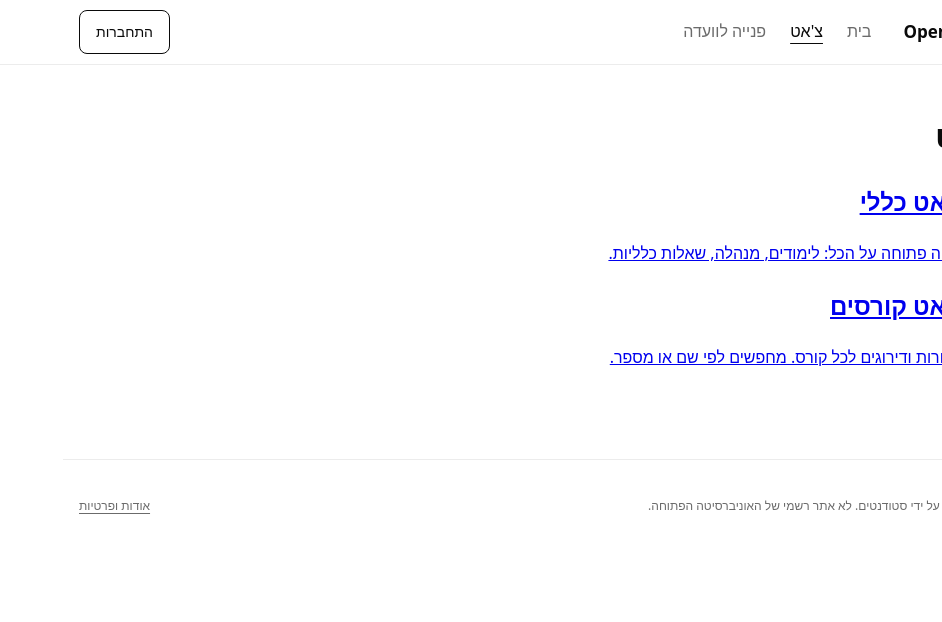
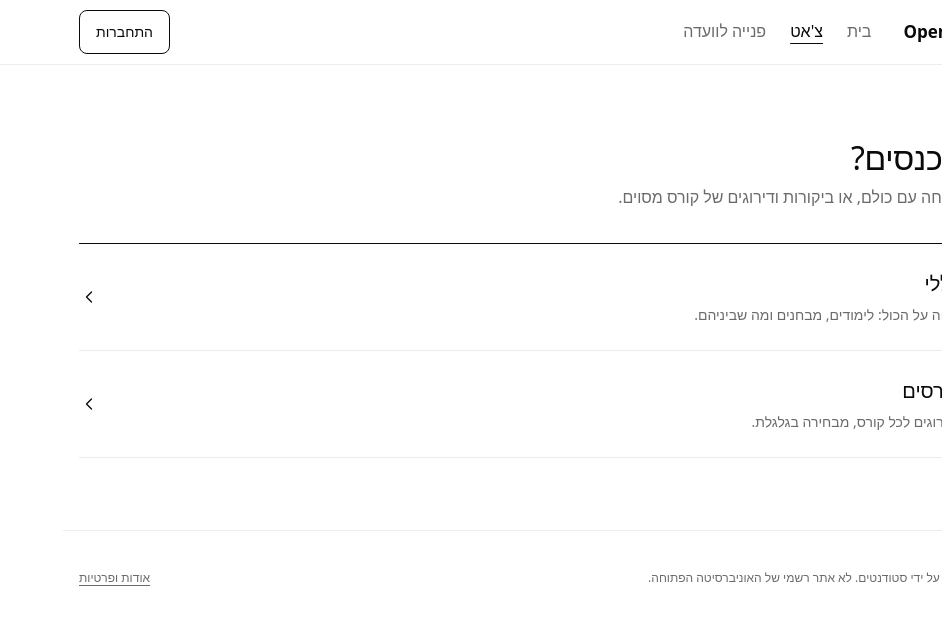
Before and after one commit to Shilo-Wexler/openu-physics-hub, a React (Vite) app in the folder public-frontend/: page /chat in a window 1280 px wide. Shown: the top 622 px of the page, without its empty margins (338-1280 px from the left). Built offline with nearby package versions, Linux system fonts and the light colour scheme; no server answers.

Commit message:
Design the chat hub and share link rows with the home page

```diff
--- /dev/null
+++ b/public-frontend/src/features/chat/ChatHubPage.module.css
@@ -0,0 +1,30 @@
+/* The top of /chat: a small line, a light title and one line about the choice,
+   like the home page's opening but smaller. */
+.header {
+  display: flex;
+  flex-direction: column;
+  gap: var(--space-2);
+  padding-block: var(--space-4) var(--space-5);
+}
+
+.eyebrow {
+  margin: 0;
+  font-size: var(--text-xs);
+  font-weight: var(--weight-medium);
+  letter-spacing: 0.08em;
+  color: var(--color-text-muted);
+}
+
+.title {
+  margin: 0;
+  font-size: var(--text-xl);
+  font-weight: var(--weight-light);
+  line-height: 1.15;
+  letter-spacing: -0.01em;
+}
+
+.lead {
+  margin: 0;
+  font-size: var(--text-md);
+  color: var(--color-text-muted);
+}
--- a/public-frontend/src/features/chat/ChatHubPage.tsx
+++ b/public-frontend/src/features/chat/ChatHubPage.tsx
@@ -1,30 +1,30 @@
-import { Link } from "react-router";
+/** /chat: where the reader picks the general chat or the course chats. */
 
 import { GENERAL_COURSE_ID } from "../../shared/api/chat";
+import LinkRows, { type LinkRow } from "../../shared/components/LinkRows";
 import { coursePath } from "./share";
+import styles from "./ChatHubPage.module.css";
 
-/** /chat: where the reader picks the general chat or the course chats. */
+// The same rows and words as on the home page, so each chat reads the same everywhere.
+const CHATS: LinkRow[] = [
+  {
+    to: coursePath(GENERAL_COURSE_ID),
+    title: "צ'אט כללי",
+    text: "שיחה פתוחה על הכול: לימודים, מבחנים ומה שביניהם.",
+  },
+  { to: "/courses", title: "צ'אט קורסים", text: "ביקורות ודירוגים לכל קורס, מבחירה בגלגלת." },
+];
+
 export default function ChatHubPage() {
   return (
     <>
-      <h1>צ'אט</h1>
-      {/* Plain links for now; the cards get their look in the design stage. */}
-      <nav aria-label="בחירת צ'אט">
-        <ul>
-          <li>
-            <Link to={coursePath(GENERAL_COURSE_ID)}>
-              <h2>צ'אט כללי</h2>
-              <p>שיחה פתוחה על הכל: לימודים, מנהלה, שאלות כלליות.</p>
-            </Link>
-          </li>
-          <li>
-            <Link to="/courses">
-              <h2>צ'אט קורסים</h2>
-              <p>ביקורות ודירוגים לכל קורס. מחפשים לפי שם או מספר.</p>
-            </Link>
-          </li>
-        </ul>
-      </nav>
+      <header className={styles.header}>
+        <p className={styles.eyebrow}>צ'אט</p>
+        <h1 className={styles.title}>לאן נכנסים?</h1>
+        <p className={styles.lead}>שיחה פתוחה עם כולם, או ביקורות ודירוגים של קורס מסוים.</p>
+      </header>
+
+      <LinkRows rows={CHATS} label="בחירת צ'אט" />
     </>
   );
 }
--- a/public-frontend/src/features/home/HomePage.module.css
+++ b/public-frontend/src/features/home/HomePage.module.css
@@ -31,60 +31,3 @@
   font-size: var(--text-md);
   color: var(--color-text-muted);
 }
-
-.areas {
-  margin: 0;
-  padding: 0;
-  list-style: none;
-  border-block-start: 1px solid var(--color-text);
-}
-
-.area {
-  display: flex;
-  align-items: center;
-  gap: var(--space-3);
-  padding-block: var(--space-4);
-  border-block-end: 1px solid var(--color-border);
-  color: var(--color-text);
-  text-decoration: none;
-}
-
-.areaText {
-  display: flex;
-  flex-direction: column;
-  gap: var(--space-1);
-  flex-grow: 1;
-}
-
-.areaTitle {
-  font-size: var(--text-lg);
-  font-weight: var(--weight-medium);
-}
-
-.areaDescription {
-  font-size: var(--text-sm);
-  color: var(--color-text-muted);
-}
-
-.arrow {
-  width: 20px;
-  height: 20px;
-  flex-shrink: 0;
-  fill: none;
-  stroke: currentColor;
-  stroke-width: 1.6;
-  stroke-linecap: round;
-  stroke-linejoin: round;
-  transition: transform 150ms ease;
-}
-
-/* A small nudge "forward" (left, in RTL) on hover. */
-.area:hover .arrow {
-  transform: translateX(-4px);
-}
-
-@media (prefers-reduced-motion: reduce) {
-  .arrow {
-    transition: none;
-  }
-}
--- a/public-frontend/src/features/home/HomePage.tsx
+++ b/public-frontend/src/features/home/HomePage.tsx
@@ -1,11 +1,10 @@
 /** /: the front page: what the site is, and a link to each main area. */
 
-import { Link } from "react-router";
-
+import LinkRows, { type LinkRow } from "../../shared/components/LinkRows";
 import styles from "./HomePage.module.css";
 
 // The main areas, one row each. About is not here: it lives in the footer.
-const AREAS = [
+const AREAS: LinkRow[] = [
   { to: "/chat/general", title: "צ'אט כללי", text: "שיחה פתוחה על הכול: לימודים, מבחנים ומה שביניהם." },
   { to: "/courses", title: "צ'אט קורסים", text: "ביקורות ודירוגים לכל קורס, מבחירה בגלגלת." },
   {
@@ -28,24 +27,7 @@ export default function HomePage() {
         </p>
       </section>
 
-      <nav aria-label="אזורי האתר">
-        <ul className={styles.areas}>
-          {AREAS.map((area) => (
-            <li key={area.to}>
-              <Link to={area.to} className={styles.area}>
-                <span className={styles.areaText}>
-                  <span className={styles.areaTitle}>{area.title}</span>
-                  <span className={styles.areaDescription}>{area.text}</span>
-                </span>
-                {/* Points left: "forward" in a right-to-left page. */}
-                <svg className={styles.arrow} viewBox="0 0 24 24" aria-hidden="true">
-                  <path d="M15 18l-6-6 6-6" />
-                </svg>
-              </Link>
-            </li>
-          ))}
-        </ul>
-      </nav>
+      <LinkRows rows={AREAS} label="אזורי האתר" />
     </>
   );
 }
--- /dev/null
+++ b/public-frontend/src/shared/components/LinkRows.module.css
@@ -0,0 +1,59 @@
+/* Big rows that each lead to a page: a title, a line about it and an arrow.
+   A dark line above the first row, light lines between them. */
+.rows {
+  margin: 0;
+  padding: 0;
+  list-style: none;
+  border-block-start: 1px solid var(--color-text);
+}
+
+.row {
+  display: flex;
+  align-items: center;
+  gap: var(--space-3);
+  padding-block: var(--space-4);
+  border-block-end: 1px solid var(--color-border);
+  color: var(--color-text);
+  text-decoration: none;
+}
+
+.text {
+  display: flex;
+  flex-direction: column;
+  gap: var(--space-1);
+  flex-grow: 1;
+}
+
+.title {
+  font-size: var(--text-lg);
+  font-weight: var(--weight-medium);
+}
+
+.description {
+  font-size: var(--text-sm);
+  color: var(--color-text-muted);
+}
+
+.arrow {
+  width: 20px;
+  height: 20px;
+  flex-shrink: 0;
+  fill: none;
+  stroke: currentColor;
+  stroke-width: 1.6;
+  stroke-linecap: round;
+  stroke-linejoin: round;
+  transition: transform 150ms ease;
+}
+
+/* A small nudge "forward" (left, in RTL) on hover, and for keyboard focus too. */
+.row:hover .arrow,
+.row:focus-visible .arrow {
+  transform: translateX(-4px);
+}
+
+@media (prefers-reduced-motion: reduce) {
+  .arrow {
+    transition: none;
+  }
+}
--- /dev/null
+++ b/public-frontend/src/shared/components/LinkRows.tsx
@@ -0,0 +1,41 @@
+/** Big rows that each lead to a page (the home page's areas, the /chat choices). */
+
+import { Link } from "react-router";
+
+import styles from "./LinkRows.module.css";
+
+export interface LinkRow {
+  to: string;
+  title: string;
+  /** One line about what is there. */
+  text: string;
+}
+
+interface Props {
+  rows: LinkRow[];
+  /** Names the list for screen readers, since it is a navigation block of its own. */
+  label: string;
+}
+
+export default function LinkRows({ rows, label }: Props) {
+  return (
+    <nav aria-label={label}>
+      <ul className={styles.rows}>
+        {rows.map((row) => (
+          <li key={row.to}>
+            <Link to={row.to} className={styles.row}>
+              <span className={styles.text}>
+                <span className={styles.title}>{row.title}</span>
+                <span className={styles.description}>{row.text}</span>
+              </span>
+              {/* Points left: "forward" in a right-to-left page. */}
+              <svg className={styles.arrow} viewBox="0 0 24 24" aria-hidden="true">
+                <path d="M15 18l-6-6 6-6" />
+              </svg>
+            </Link>
+          </li>
+        ))}
+      </ul>
+    </nav>
+  );
+}
```
